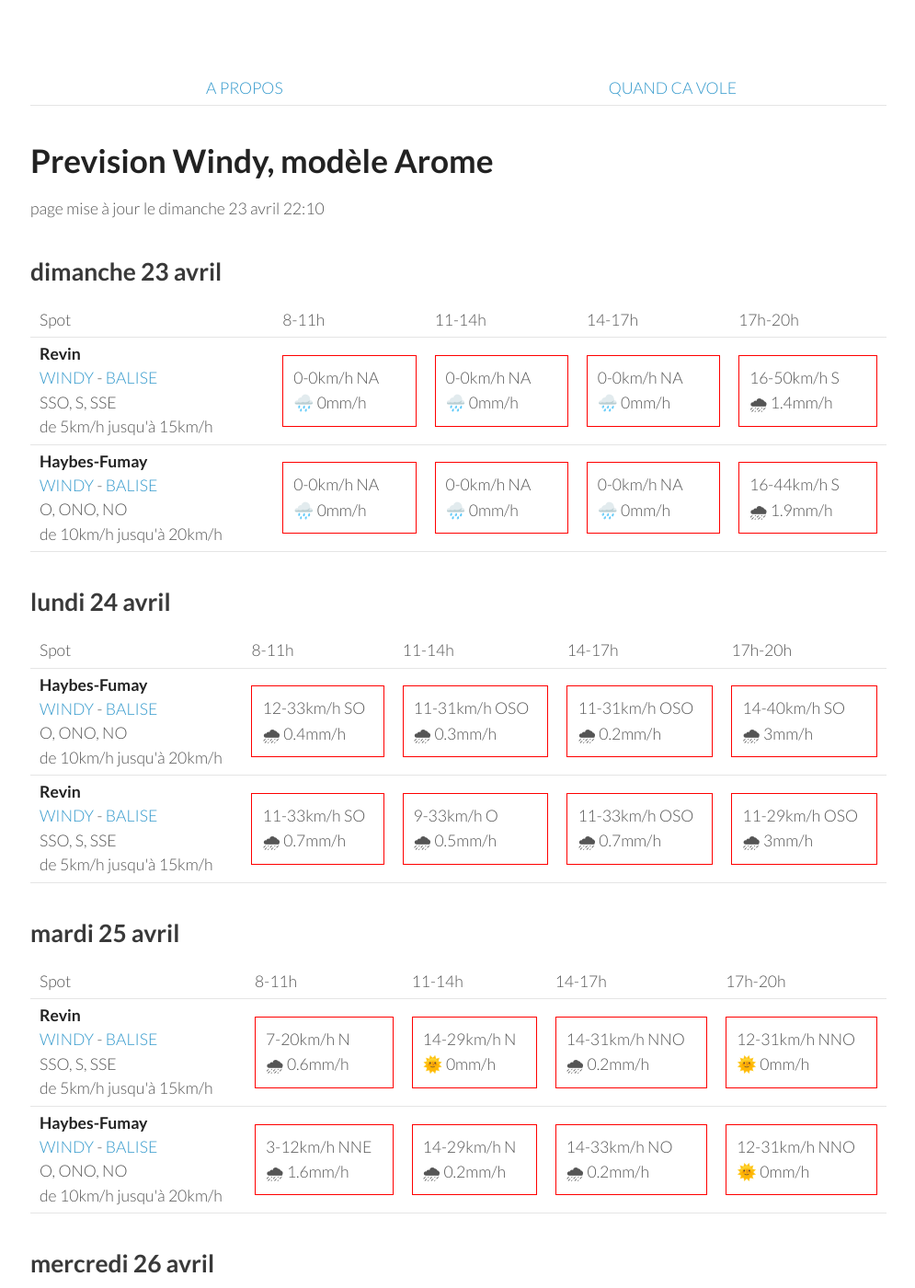
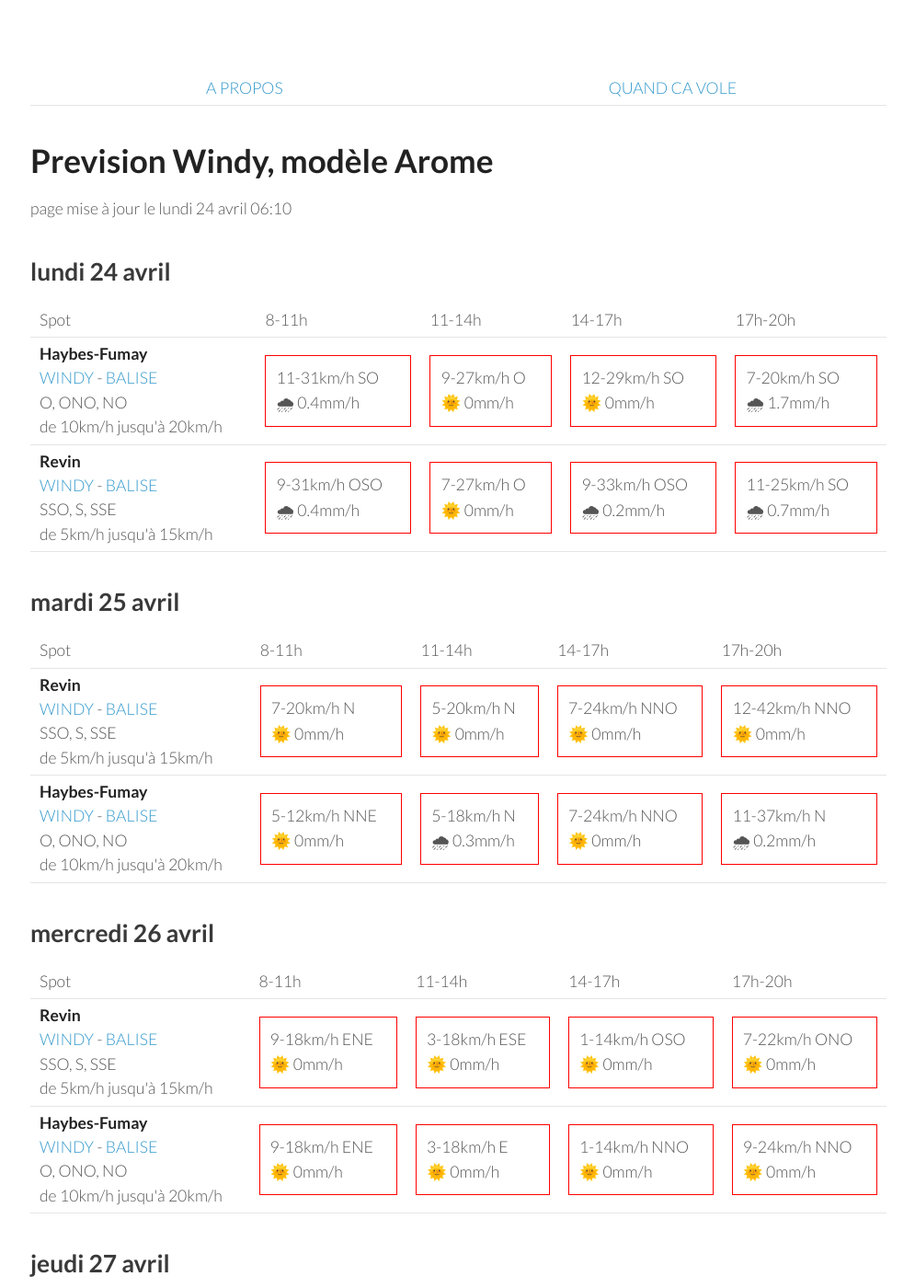
Before and after one commit to parapente-dans-le-nord/parapente-dans-le-nord.github.io, a Jekyll site: the page built from ardennes.markdown, in a window 1280 px wide and 1400 px high. Shown: the whole window at 92% size, without its empty margins (25-1020 px from the left). Built offline with Jekyll 4.4.1, drawn with Linux system fonts in a browser that asks for light colours; some of the changed text lies outside the part shown.

Commit message:
update index.markdown

```diff
--- a/ardennes.markdown
+++ b/ardennes.markdown
@@ -7,42 +7,8 @@ title:  "Tous les spots"
 {: .links}
 
 # Prevision Windy, modèle Arome
-page mise à jour le dimanche 23 avril 22:10
+page mise à jour le lundi 24 avril 06:10
 
-## dimanche 23 avril
-
-{::nomarkdown}
-<table>
-  <tbody>
-    <tr>
-      <td>Spot</td>
-      <td>8-11h</td>
-      <td>11-14h</td>
-      <td>14-17h</td>
-      <td>17h-20h</td>
-    </tr>
-<tr>
-        <td><strong>Revin</strong><br><a href="https://windy.com/49.948/4.625?49.543,4.625,8">WINDY</a> - <span class=""><a href="http://www.balisemeteo.com/balise.php?idBalise=5019">BALISE</a> </span><br> <span class="vent-favorable">SSO, S, SSE</span><br><span class="force-vent">de 5km/h jusqu'à 15km/h</span> </td>
-
-            <td><div class="not-flyable"><p>0-0km/h NA</p><p>🌧️ 0mm/h</p></div></td>
-            <td><div class="not-flyable"><p>0-0km/h NA</p><p>🌧️ 0mm/h</p></div></td>
-            <td><div class="not-flyable"><p>0-0km/h NA</p><p>🌧️ 0mm/h</p></div></td>
-            <td><div class="not-flyable"><p>16-50km/h S</p><p>🌧 1.4mm/h</p></div></td>
-
-    </tr>
-<tr>
-        <td><strong>Haybes-Fumay</strong><br><a href="https://windy.com/49.998/4.715?49.913,4.738,10">WINDY</a> - <span class=""><a href="http://www.balisemeteo.com/balise.php?idBalise=104">BALISE</a> </span><br> <span class="vent-favorable">O, ONO, NO</span><br><span class="force-vent">de 10km/h jusqu'à 20km/h</span> </td>
-
-            <td><div class="not-flyable"><p>0-0km/h NA</p><p>🌧️ 0mm/h</p></div></td>
-            <td><div class="not-flyable"><p>0-0km/h NA</p><p>🌧️ 0mm/h</p></div></td>
-            <td><div class="not-flyable"><p>0-0km/h NA</p><p>🌧️ 0mm/h</p></div></td>
-            <td><div class="not-flyable"><p>16-44km/h S</p><p>🌧 1.9mm/h</p></div></td>
-
-    </tr>
-
-</tbody>
-</table>
-{:/}
 ## lundi 24 avril
 
 {::nomarkdown}
@@ -58,20 +24,20 @@ page mise à jour le dimanche 23 avril 22:10
 <tr>
         <td><strong>Haybes-Fumay</strong><br><a href="https://windy.com/49.998/4.715?49.913,4.738,10">WINDY</a> - <span class=""><a href="http://www.balisemeteo.com/balise.php?idBalise=104">BALISE</a> </span><br> <span class="vent-favorable">O, ONO, NO</span><br><span class="force-vent">de 10km/h jusqu'à 20km/h</span> </td>
 
-            <td><div class="not-flyable"><p>12-33km/h SO</p><p>🌧 0.4mm/h</p></div></td>
-            <td><div class="not-flyable"><p>11-31km/h OSO</p><p>🌧 0.3mm/h</p></div></td>
-            <td><div class="not-flyable"><p>11-31km/h OSO</p><p>🌧 0.2mm/h</p></div></td>
-            <td><div class="not-flyable"><p>14-40km/h SO</p><p>🌧 3mm/h</p></div></td>
+            <td><div class="not-flyable"><p>11-31km/h SO</p><p>🌧 0.4mm/h</p></div></td>
+            <td><div class="not-flyable"><p>9-27km/h O</p><p>🌞 0mm/h</p></div></td>
+            <td><div class="not-flyable"><p>12-29km/h SO</p><p>🌞 0mm/h</p></div></td>
+            <td><div class="not-flyable"><p>7-20km/h SO</p><p>🌧 1.7mm/h</p></div></td>
 
 
     </tr>
 <tr>
         <td><strong>Revin</strong><br><a href="https://windy.com/49.948/4.625?49.543,4.625,8">WINDY</a> - <span class=""><a href="http://www.balisemeteo.com/balise.php?idBalise=5019">BALISE</a> </span><br> <span class="vent-favorable">SSO, S, SSE</span><br><span class="force-vent">de 5km/h jusqu'à 15km/h</span> </td>
 
-            <td><div class="not-flyable"><p>11-33km/h SO</p><p>🌧 0.7mm/h</p></div></td>
-            <td><div class="not-flyable"><p>9-33km/h O</p><p>🌧 0.5mm/h</p></div></td>
-            <td><div class="not-flyable"><p>11-33km/h OSO</p><p>🌧 0.7mm/h</p></div></td>
-            <td><div class="not-flyable"><p>11-29km/h OSO</p><p>🌧 3mm/h</p></div></td>
+            <td><div class="not-flyable"><p>9-31km/h OSO</p><p>🌧 0.4mm/h</p></div></td>
+            <td><div class="not-flyable"><p>7-27km/h O</p><p>🌞 0mm/h</p></div></td>
+            <td><div class="not-flyable"><p>9-33km/h OSO</p><p>🌧 0.2mm/h</p></div></td>
+            <td><div class="not-flyable"><p>11-25km/h SO</p><p>🌧 0.7mm/h</p></div></td>
 
 
     </tr>
@@ -94,20 +60,20 @@ page mise à jour le dimanche 23 avril 22:10
 <tr>
         <td><strong>Revin</strong><br><a href="https://windy.com/49.948/4.625?49.543,4.625,8">WINDY</a> - <span class=""><a href="http://www.balisemeteo.com/balise.php?idBalise=5019">BALISE</a> </span><br> <span class="vent-favorable">SSO, S, SSE</span><br><span class="force-vent">de 5km/h jusqu'à 15km/h</span> </td>
 
-            <td><div class="not-flyable"><p>7-20km/h N</p><p>🌧 0.6mm/h</p></div></td>
-            <td><div class="not-flyable"><p>14-29km/h N</p><p>🌞 0mm/h</p></div></td>
-            <td><div class="not-flyable"><p>14-31km/h NNO</p><p>🌧 0.2mm/h</p></div></td>
-            <td><div class="not-flyable"><p>12-31km/h NNO</p><p>🌞 0mm/h</p></div></td>
+            <td><div class="not-flyable"><p>7-20km/h N</p><p>🌞 0mm/h</p></div></td>
+            <td><div class="not-flyable"><p>5-20km/h N</p><p>🌞 0mm/h</p></div></td>
+            <td><div class="not-flyable"><p>7-24km/h NNO</p><p>🌞 0mm/h</p></div></td>
+            <td><div class="not-flyable"><p>12-42km/h NNO</p><p>🌞 0mm/h</p></div></td>
 
 
     </tr>
 <tr>
         <td><strong>Haybes-Fumay</strong><br><a href="https://windy.com/49.998/4.715?49.913,4.738,10">WINDY</a> - <span class=""><a href="http://www.balisemeteo.com/balise.php?idBalise=104">BALISE</a> </span><br> <span class="vent-favorable">O, ONO, NO</span><br><span class="force-vent">de 10km/h jusqu'à 20km/h</span> </td>
 
-            <td><div class="not-flyable"><p>3-12km/h NNE</p><p>🌧 1.6mm/h</p></div></td>
-            <td><div class="not-flyable"><p>14-29km/h N</p><p>🌧 0.2mm/h</p></div></td>
-            <td><div class="not-flyable"><p>14-33km/h NO</p><p>🌧 0.2mm/h</p></div></td>
-            <td><div class="not-flyable"><p>12-31km/h NNO</p><p>🌞 0mm/h</p></div></td>
+            <td><div class="not-flyable"><p>5-12km/h NNE</p><p>🌞 0mm/h</p></div></td>
+            <td><div class="not-flyable"><p>5-18km/h N</p><p>🌧 0.3mm/h</p></div></td>
+            <td><div class="not-flyable"><p>7-24km/h NNO</p><p>🌞 0mm/h</p></div></td>
+            <td><div class="not-flyable"><p>11-37km/h N</p><p>🌧 0.2mm/h</p></div></td>
 
 
     </tr>
@@ -130,20 +96,20 @@ page mise à jour le dimanche 23 avril 22:10
 <tr>
         <td><strong>Revin</strong><br><a href="https://windy.com/49.948/4.625?49.543,4.625,8">WINDY</a> - <span class=""><a href="http://www.balisemeteo.com/balise.php?idBalise=5019">BALISE</a> </span><br> <span class="vent-favorable">SSO, S, SSE</span><br><span class="force-vent">de 5km/h jusqu'à 15km/h</span> </td>
 
-            <td><div class="not-flyable"><p>7-14km/h ENE</p><p>🌞 0mm/h</p></div></td>
-            <td><div class="not-flyable"><p>5-14km/h ESE</p><p>🌞 0mm/h</p></div></td>
-            <td><div class="not-flyable"><p>0-14km/h NO</p><p>🌞 0mm/h</p></div></td>
-            <td><div class="not-flyable"><p>7-16km/h N</p><p>🌞 0mm/h</p></div></td>
+            <td><div class="not-flyable"><p>9-18km/h ENE</p><p>🌞 0mm/h</p></div></td>
+            <td><div class="not-flyable"><p>3-18km/h ESE</p><p>🌞 0mm/h</p></div></td>
+            <td><div class="not-flyable"><p>1-14km/h OSO</p><p>🌞 0mm/h</p></div></td>
+            <td><div class="not-flyable"><p>7-22km/h ONO</p><p>🌞 0mm/h</p></div></td>
 
 
     </tr>
 <tr>
         <td><strong>Haybes-Fumay</strong><br><a href="https://windy.com/49.998/4.715?49.913,4.738,10">WINDY</a> - <span class=""><a href="http://www.balisemeteo.com/balise.php?idBalise=104">BALISE</a> </span><br> <span class="vent-favorable">O, ONO, NO</span><br><span class="force-vent">de 10km/h jusqu'à 20km/h</span> </td>
 
-            <td><div class="not-flyable"><p>7-14km/h E</p><p>🌞 0mm/h</p></div></td>
-            <td><div class="not-flyable"><p>3-12km/h ESE</p><p>🌞 0mm/h</p></div></td>
+            <td><div class="not-flyable"><p>9-18km/h ENE</p><p>🌞 0mm/h</p></div></td>
+            <td><div class="not-flyable"><p>3-18km/h E</p><p>🌞 0mm/h</p></div></td>
             <td><div class="not-flyable"><p>1-14km/h NNO</p><p>🌞 0mm/h</p></div></td>
-            <td><div class="not-flyable"><p>7-16km/h N</p><p>🌞 0mm/h</p></div></td>
+            <td><div class="not-flyable"><p>9-24km/h NNO</p><p>🌞 0mm/h</p></div></td>
 
 
     </tr>
@@ -166,8 +132,8 @@ page mise à jour le dimanche 23 avril 22:10
 <tr>
         <td><strong>Haybes-Fumay</strong><br><a href="https://windy.com/49.998/4.715?49.913,4.738,10">WINDY</a> - <span class=""><a href="http://www.balisemeteo.com/balise.php?idBalise=104">BALISE</a> </span><br> <span class="vent-favorable">O, ONO, NO</span><br><span class="force-vent">de 10km/h jusqu'à 20km/h</span> </td>
 
-            <td><div class="not-flyable"><p>12-22km/h SSE</p><p>🌞 0mm/h</p></div></td>
-            <td><div class="not-flyable"><p>12-29km/h SSE</p><p>🌞 0mm/h</p></div></td>
+            <td><div class="not-flyable"><p>7-14km/h SE</p><p>🌞 0mm/h</p></div></td>
+            <td><div class="not-flyable"><p>7-20km/h SSE</p><p>🌞 0mm/h</p></div></td>
             <td><div class="not-flyable"><p>14-29km/h SSE</p><p>🌧 0.6mm/h</p></div></td>
             <td><div class="not-flyable"><p>14-37km/h SSE</p><p>🌧 1.2mm/h</p></div></td>
 
@@ -176,8 +142,8 @@ page mise à jour le dimanche 23 avril 22:10
 <tr>
         <td><strong>Revin</strong><br><a href="https://windy.com/49.948/4.625?49.543,4.625,8">WINDY</a> - <span class=""><a href="http://www.balisemeteo.com/balise.php?idBalise=5019">BALISE</a> </span><br> <span class="vent-favorable">SSO, S, SSE</span><br><span class="force-vent">de 5km/h jusqu'à 15km/h</span> </td>
 
-            <td><div class="not-flyable"><p>11-20km/h SE</p><p>🌞 0mm/h</p></div></td>
-            <td><div class="not-flyable"><p>12-29km/h SSE</p><p>🌞 0mm/h</p></div></td>
+            <td><div class="not-flyable"><p>7-14km/h SE</p><p>🌞 0mm/h</p></div></td>
+            <td><div class="not-flyable"><p>9-22km/h SSE</p><p>🌞 0mm/h</p></div></td>
             <td><div class="not-flyable"><p>14-29km/h SE</p><p>🌧 0.6mm/h</p></div></td>
             <td><div class="not-flyable"><p>14-35km/h SE</p><p>🌧 0.7mm/h</p></div></td>
 
```
